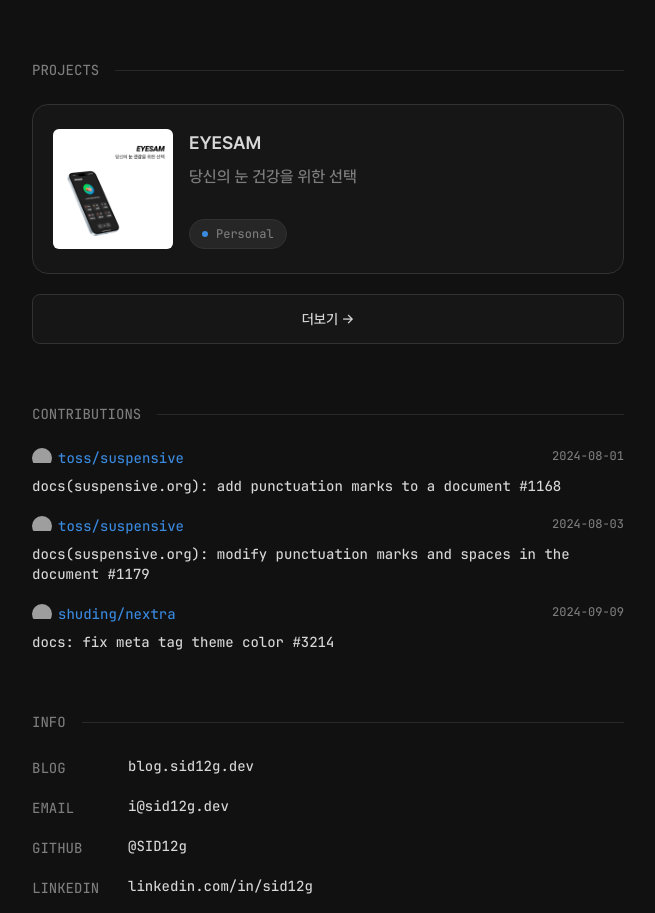
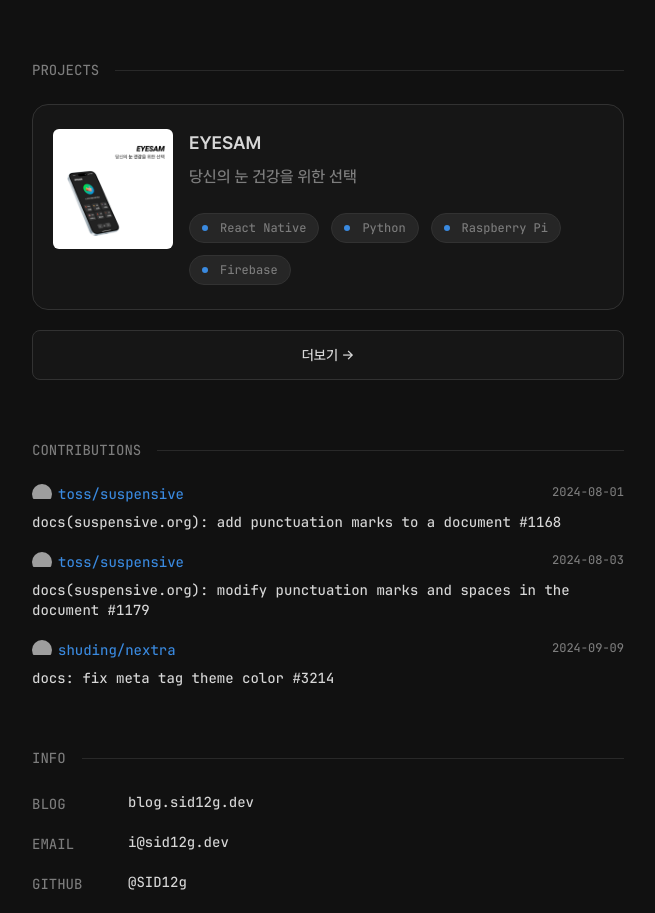
Before and after one commit to SID12g/sid12g.dev, a Next.js app: page / in a window 1280 px wide. Shown: the part 1680-2593 px from the top of the page, without its empty margins (312-967 px from the left). Built offline with nearby package versions, Linux system fonts and the light colour scheme; no server answers; grey boxes are pictures that could not be loaded.

Commit message:
feat(projects): ProjectItemView 기반으로 프로젝트 카드 UI 통일
- projects/page.tsx와 Projects.tsx 양쪽 태그를 stacks로 통일
- 이미지 컨테이너 레이아웃 및 태그 gap 일치

```diff
--- a/src/app/projects/page.tsx
+++ b/src/app/projects/page.tsx
@@ -28,8 +28,8 @@ export default function ProjectsPage() {
             href={`/projects/${project.slug}`}
             className="flex flex-col gap-4 px-5 py-6 rounded-2xl border border-faint bg-muted-5 hover:border-accent hover:bg-white-10 transition-colors duration-150"
           >
-            <div className="flex flex-row gap-4">
-              <div className="w-[120px] h-[120px] rounded-md overflow-hidden flex-shrink-0">
+            <div className="flex flex-row">
+              <div className="w-[120px] h-[120px] flex-shrink-0 rounded-md overflow-hidden mr-4">
                 <Image
                   src={project.meta.preview}
                   alt="Project Image"
@@ -47,10 +47,10 @@ export default function ProjectsPage() {
                     {project.meta.description}
                   </p>
                 </div>
-                <div className="flex flex-wrap gap-2">
-                  {[project.meta.team, project.meta.date].map((tag) => (
+                <div className="flex flex-wrap gap-3">
+                  {project.meta.stacks.split(",").map((tag) => (
                     <span
-                      className="text-xs text-muted font-jetbrains-mono px-3 py-[6px] bg-muted-15 rounded-full border border-faint w-fit flex flex-row gap-2 items-center"
+                      className="text-xs text-muted font-jetbrains-mono px-3 py-[6px] bg-muted-15 rounded-full border border-faint w-fit flex flex-row gap-3 items-center"
                       key={tag}
                     >
                       <div className="bg-accent w-[6px] h-[6px] rounded-full" />
--- a/src/components/section/Projects.tsx
+++ b/src/components/section/Projects.tsx
@@ -17,7 +17,7 @@ export default function Projects() {
             image={project.meta.preview}
             title={project.meta.title}
             description={project.meta.description}
-            tags={[project.meta.team]}
+            tags={project.meta.stacks.split(",")}
           />
         ))}
         <Link
@@ -49,9 +49,15 @@ function ProjectItemView({
       href={href}
       className="flex flex-col gap-4 px-5 py-6 rounded-2xl border border-faint bg-muted-5 hover:border-accent hover:bg-white-10 transition-colors duration-150"
     >
-      <div className="flex flex-row gap-4">
-        <div className="w-[120px] h-[120px] rounded-md overflow-hidden">
-          <Image src={image} alt="Project Image" width={256} height={256} />
+      <div className="flex flex-row">
+        <div className="w-[120px] h-[120px] flex-shrink-0 rounded-md overflow-hidden mr-4">
+          <Image
+            src={image}
+            alt="Project Image"
+            width={256}
+            height={256}
+            className="w-full h-full object-cover"
+          />
         </div>
         <div className="flex flex-col justify-between gap-6">
           <div className="flex flex-col gap-2">
@@ -60,10 +66,10 @@ function ProjectItemView({
               {description}
             </p>
           </div>
-          <div className="flex flex-wrap gap-2">
+          <div className="flex flex-wrap gap-3">
             {tags.map((tag) => (
               <span
-                className="text-xs text-muted font-jetbrains-mono px-3 py-[6px] bg-muted-15 rounded-full border border-faint w-fit flex flex-row gap-2 items-center"
+                className="text-xs text-muted font-jetbrains-mono px-3 py-[6px] bg-muted-15 rounded-full border border-faint w-fit flex flex-row gap-3 items-center"
                 key={tag}
               >
                 <div className="bg-accent w-[6px] h-[6px] rounded-full" />
```
